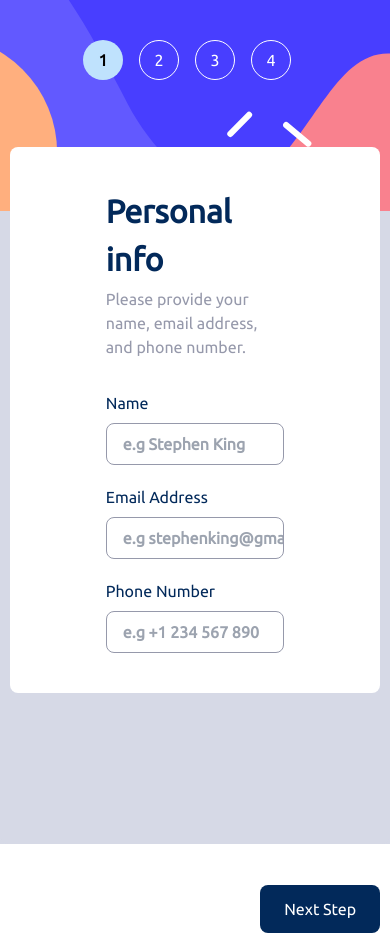
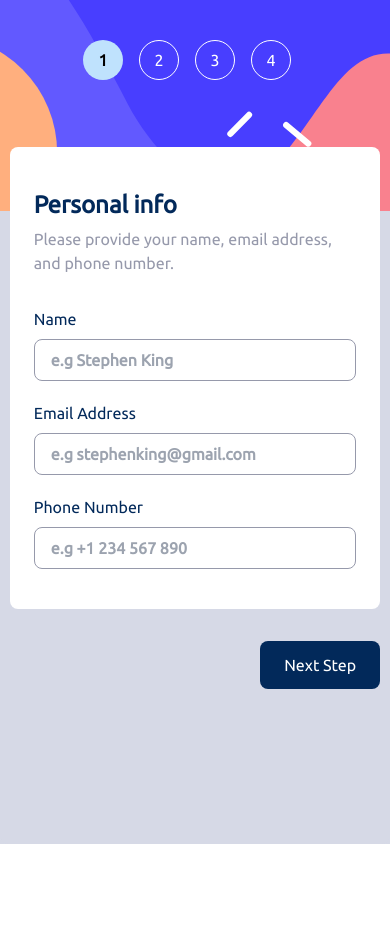
Before and after one commit to buseseker/multi-step-form, a React (Create React App) app: page /personel-info in a window 390 px wide. After the commit the page ends 844 px from the top, so only its background shows below. Built offline with nearby package versions, Linux system fonts and the light colour scheme.

Commit message:
Responsive CSS

```diff
--- a/src/components/personelInfoForm/PersonelInfoForm.js
+++ b/src/components/personelInfoForm/PersonelInfoForm.js
@@ -29,9 +29,9 @@ const PersonelInfoForm = () => {
   };
 
   return (
-    <div className='form-section flex items-center flex-col gap-y-8 px-24 pt-10 relative  xs:pb-10 sm:pb-10 lg:pb-0 lg:w-full xs:w-[95%] sm:w-[95%] xs:mx-auto sm:mx-auto xs:-my-16 sm:-my-16 lg:my-0 xs:bg-white sm:bg-white xs:rounded-lg sm:rounded-lg'>
+    <div className='form-section flex items-center flex-col gap-y-8 px-24 pt-10 relative  xs:px-6 xs:pb-10 sm:pb-10 lg:pb-0 lg:w-full xs:w-[95%] sm:w-[95%] xs:mx-auto sm:mx-auto xs:-my-16 sm:-my-16 lg:my-0 xs:bg-white sm:bg-white xs:rounded-lg sm:rounded-lg'>
       <div className='form-header w-full flex flex-col gap-y-1'>
-        <h1 className='text-h1 text-marine-blue font-black'>Personal info</h1>
+        <h1 className='text-h1 text-marine-blue font-black xs:text-sm'>Personal info</h1>
         <p className='text-cool-gray '>Please provide your name, email address, and phone number.</p>
       </div>
       <div className='w-full'>
@@ -99,7 +99,7 @@ const PersonelInfoForm = () => {
           </div>
         </form>
       </div>
-      <div className='flex justify-end absolute lg:right-24 xs:right-0 sm:right-0 lg:bottom-4 xs:-bottom-60 sm:-bottom-60 xs:w-full sm:w-full'>
+      <div className='flex justify-end absolute lg:right-5 xs:right-0  lg:bottom-4 xs:-bottom-20 sm:-bottom-60 xs:w-full sm:w-full'>
         <button
           className='btn bg-marine-blue text-white py-3 px-6 rounded-lg w-max self-end hover:bg-button-hover-blue'
           type='submit'
```
